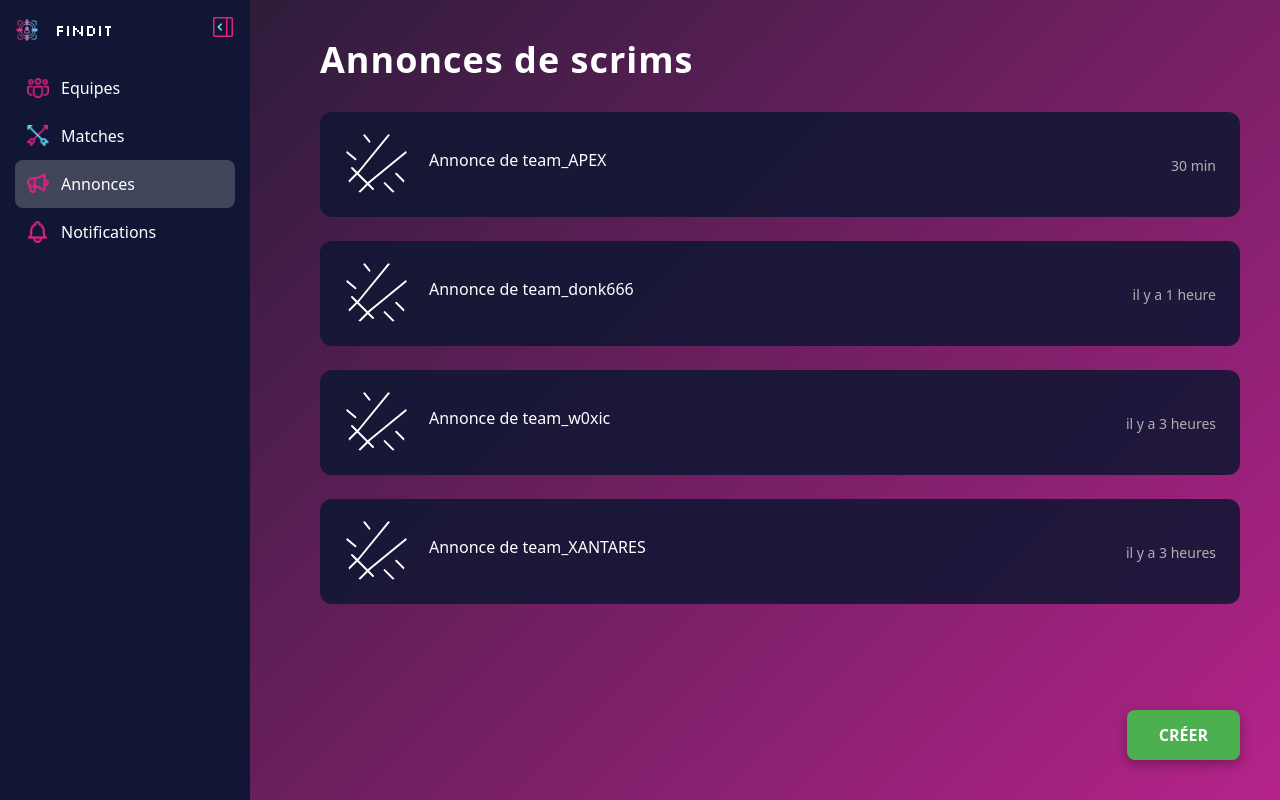
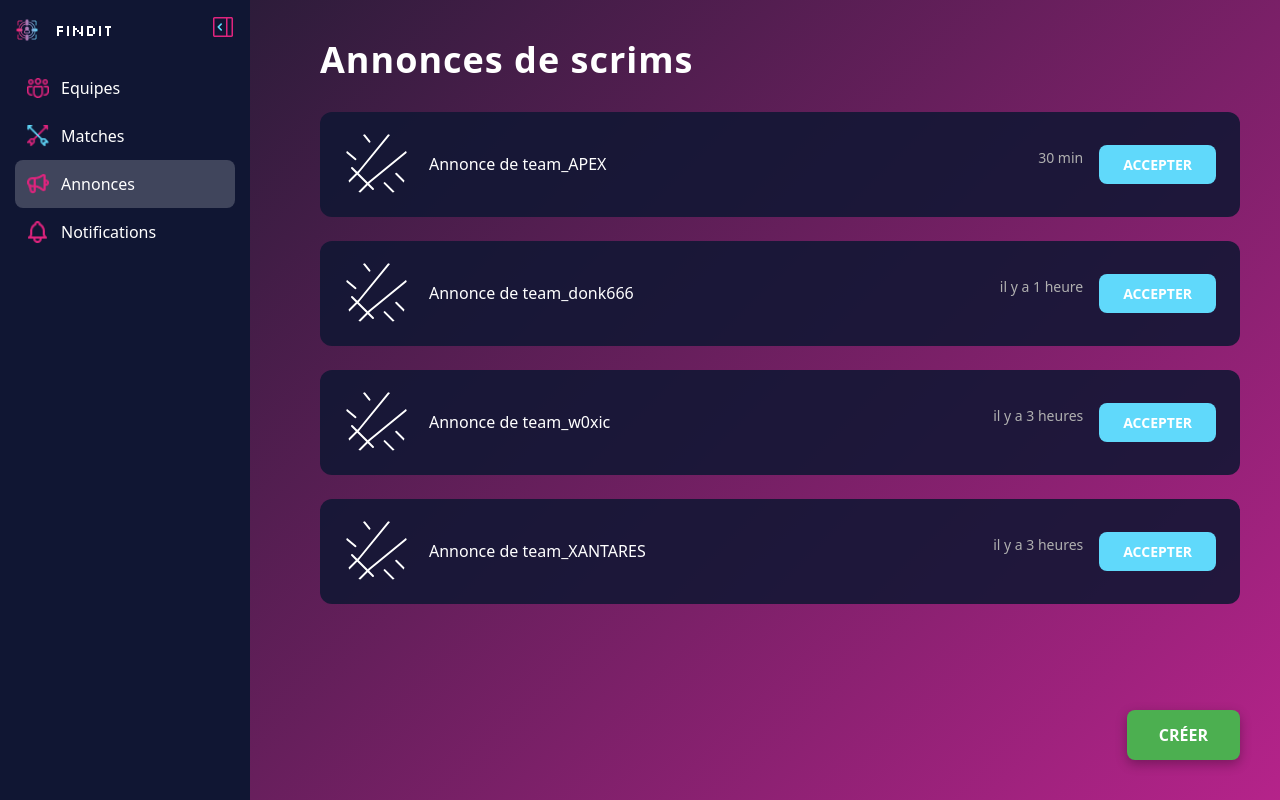
Before and after one commit to kenant68/Find-It, a React (Vite) app: page /announces in a window 1280 px wide. Built offline with nearby package versions, Linux system fonts and the light colour scheme.

Commit message:
modif de cardLong pour le réutiliser dans scrims

```diff
--- a/src/components/CardLong/CardLong.jsx
+++ b/src/components/CardLong/CardLong.jsx
@@ -3,7 +3,14 @@ import styles from "./CardLong.module.css";
 import Bubble from "../Bubble/Bubble.jsx";
 import deleteIcon from "../../assets/notifs/X.svg";
 
-const CardLong = ({ icon, title, subtitle, timestamp, onDelete }) => {
+const CardLong = ({
+  icon,
+  title,
+  subtitle,
+  timestamp,
+  onDelete,
+  actionButton,
+}) => {
   const handleDelete = (e) => {
     e.stopPropagation();
     if (onDelete) {
@@ -18,10 +25,13 @@ const CardLong = ({ icon, title, subtitle, timestamp, onDelete }) => {
       </Bubble>
       <div className={styles.content}>
         <h2 className={styles.title}>{title}</h2>
-        <p className={styles.subtitle}>{subtitle}</p>
+        {subtitle && <p className={styles.subtitle}>{subtitle}</p>}
       </div>
       <div className={styles.rightSection}>
         <p className={styles.timestamp}>{timestamp}</p>
+        {actionButton && (
+          <div className={styles.actionButtonContainer}>{actionButton}</div>
+        )}
         {onDelete && (
           <button
             className={styles.deleteButton}
--- a/src/components/CardLong/CardLong.module.css
+++ b/src/components/CardLong/CardLong.module.css
@@ -38,6 +38,11 @@
   display: flex;
   align-items: center;
   gap: 16px;
+}
+
+.actionButtonContainer {
+  display: flex;
+  align-items: center;
 }
 
 .timestamp {
```
